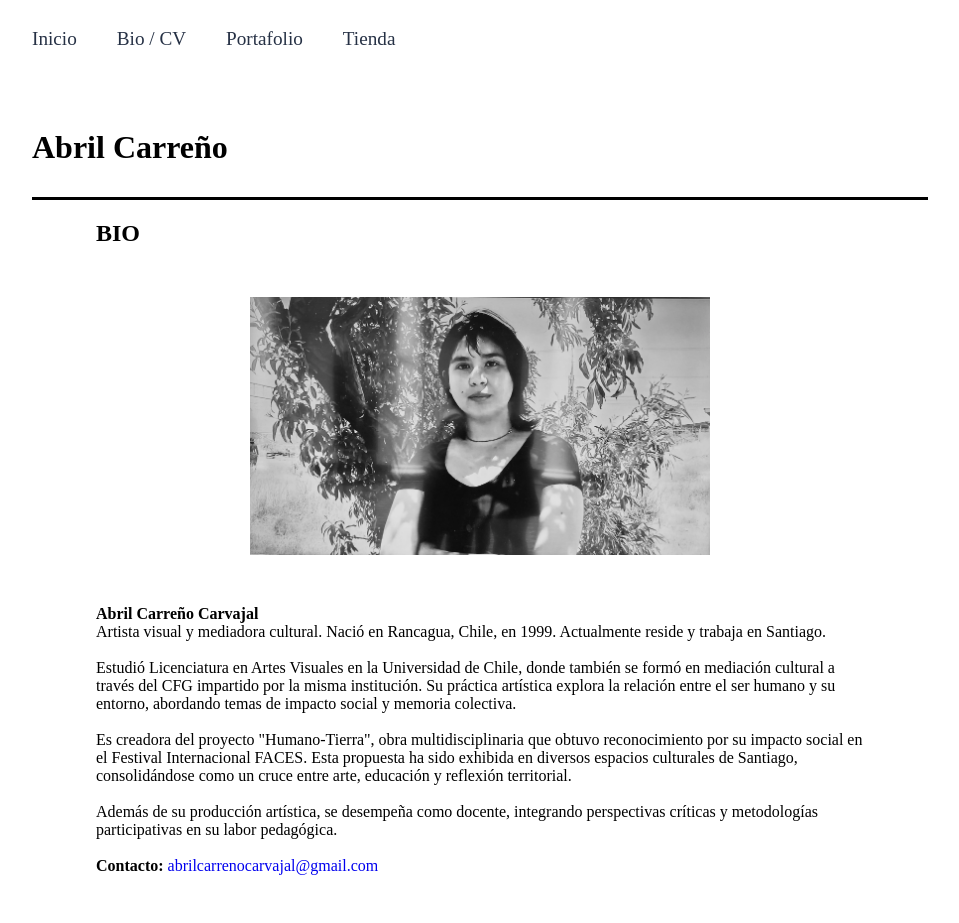
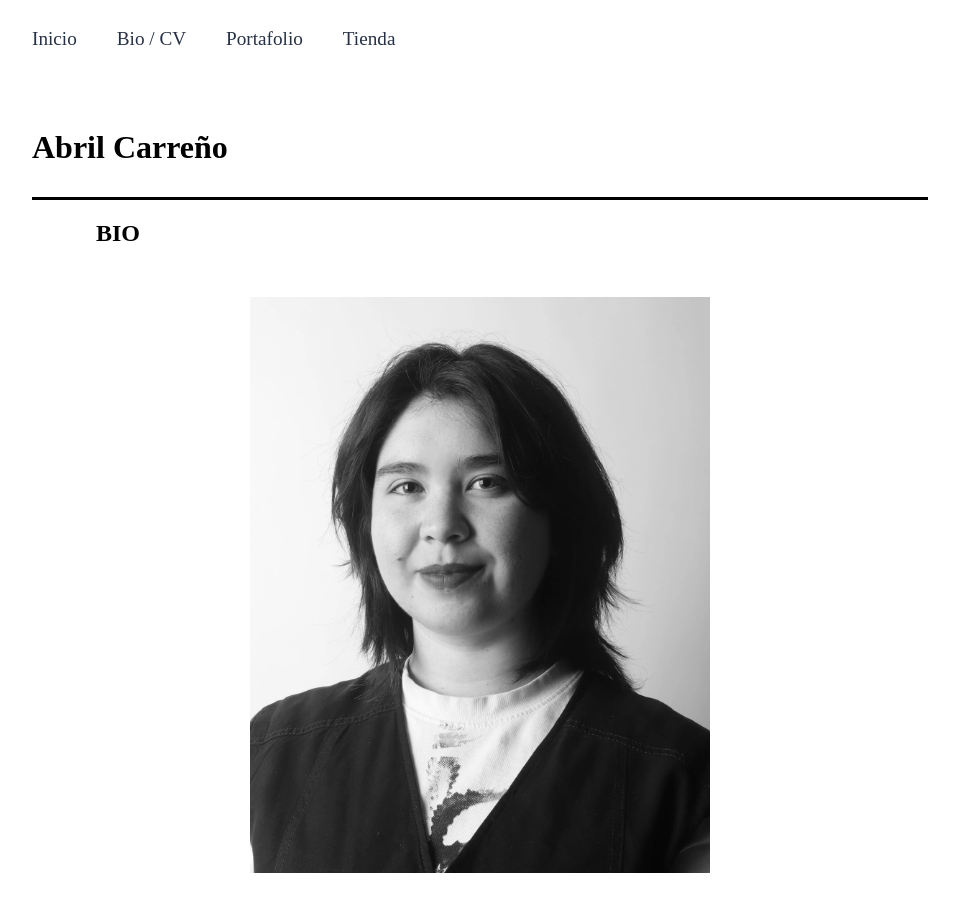
Before and after one commit to Moonke7/Pinturas, a React (Create React App) app: page /Bio in a window 1280 px wide. Shown: the top 923 px of the page, without its empty margins (160-1119 px from the left). Built offline with nearby package versions, Linux system fonts and the light colour scheme; a web font is replaced by a local one.

Commit message:
chore: update bio

```diff
--- a/src/Pages/Page_Bio/PageBio.js
+++ b/src/Pages/Page_Bio/PageBio.js
@@ -15,21 +15,20 @@ function PageBio() {
         </div>
         <div className="description">
           <b>Abril Carreño Carvajal </b> <br />
-          Artista visual y mediadora cultural. Nació en Rancagua, Chile, en
-          1999. Actualmente reside y trabaja en Santiago. <br /> <br />
-          Estudió Licenciatura en Artes Visuales en la Universidad de Chile,
-          donde también se formó en mediación cultural a través del CFG
-          impartido por la misma institución. Su práctica artística explora la
-          relación entre el ser humano y su entorno, abordando temas de impacto
-          social y memoria colectiva. <br /> <br />
-          Es creadora del proyecto "Humano-Tierra", obra multidisciplinaria que
-          obtuvo reconocimiento por su impacto social en el Festival
-          Internacional FACES. Esta propuesta ha sido exhibida en diversos
-          espacios culturales de Santiago, consolidándose como un cruce entre
-          arte, educación y reflexión territorial. <br /> <br />
-          Además de su producción artística, se desempeña como docente,
-          integrando perspectivas críticas y metodologías participativas en su
-          labor pedagógica. <br /> <br />
+          Abril Carreño Carvajal (Rancagua, Chile, 1999) es artista visual,
+          mediadora cultural y docente. Licenciada en Artes Visuales por la
+          Universidad de Chile, su trabajo se desarrolla a través de la pintura,
+          el dibujo y la investigación artística. Su práctica explora las
+          relaciones entre los seres humanos, los territorios y los ecosistemas,
+          abordando problemáticas vinculadas a la memoria, la transformación del
+          paisaje y la crisis ecológica contemporánea.
+          <br /> <br />
+          Es directora del proyecto Humano-Tierra y actualmente desarrolla RAMA,
+          una investigación visual que propone nuevas formas de comprender la
+          interdependencia entre cuerpos humanos y no humanos. Paralelamente,
+          realiza labores de mediación cultural y enseñanza de las artes
+          visuales en diversos contextos educativos y comunitarios.
+          <br />
           <b>Contacto:</b>{" "}
           <a href="mailto:abrilcarrenocarvajal@gmail.com">
             abrilcarrenocarvajal@gmail.com
```
Also changed, not shown: src/pics/bioPic.webp.
